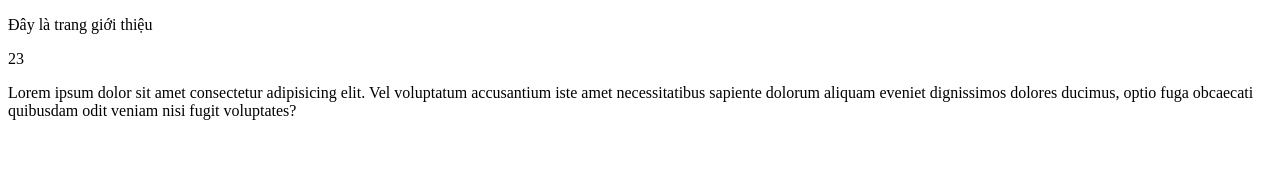
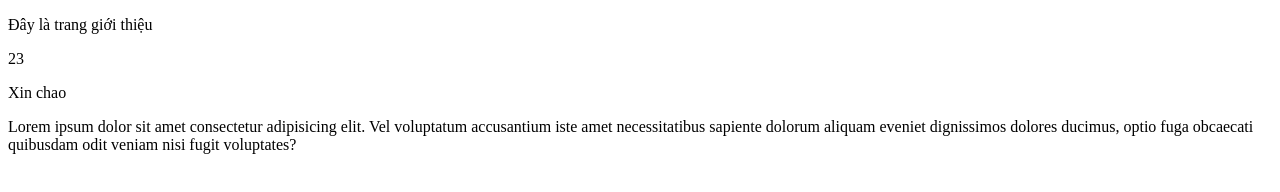
Before and after one commit to SpaceStalinn/du-an-01, a plain HTML site: page Du_an_01/gioithieu.html in a window 1280 px wide. Drawn offline with Linux system fonts and the light colour scheme.

Commit message:
Update gioithieu.html

```diff
--- a/Du_an_01/gioithieu.html
+++ b/Du_an_01/gioithieu.html
@@ -11,6 +11,7 @@
     <p>Đây là trang giới thiệu</p>
 
     <p>23</p>
+    <p>Xin chao</p>
     <p>Lorem ipsum dolor sit amet consectetur adipisicing elit. Vel voluptatum accusantium iste amet necessitatibus
         sapiente dolorum aliquam eveniet dignissimos dolores ducimus, optio fuga obcaecati quibusdam odit veniam nisi
         fugit voluptates?</p>
```
